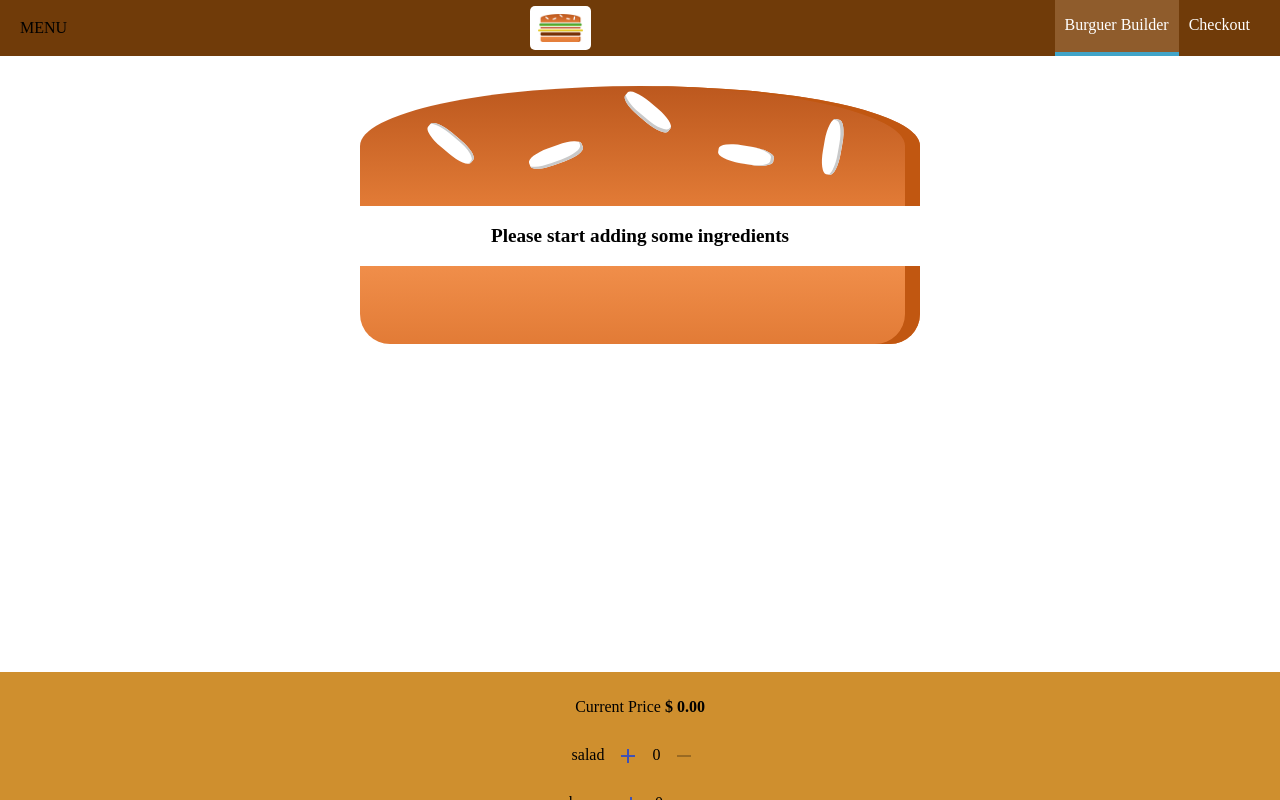
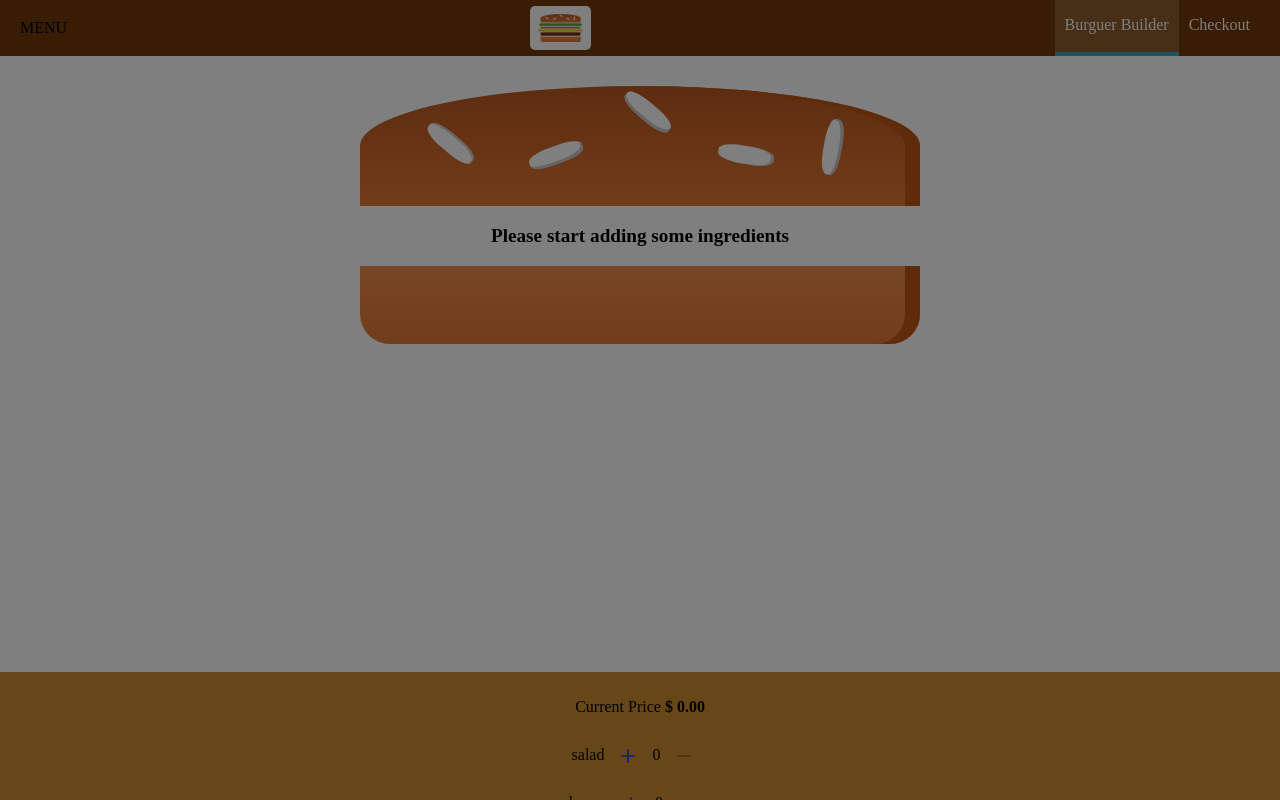
Before and after one commit to lriverd/burguer-builder-course, a React (Create React App) app: page / in a window 1280 px wide. Shown: the top 800 px of the page. Built offline with nearby package versions, Linux system fonts and the light colour scheme.

Commit message:
feat(SideDrawer): SideDrawer was added

```diff
--- a/src/components/Layout/Layout.js
+++ b/src/components/Layout/Layout.js
@@ -1,16 +1,35 @@
-import React from 'react';
+import React, { Component } from 'react'
 
 import Toolbar from '../Navigation/Toolbar/Toolbar'
-import Aux from '../../hoc/Auxiliary';
-import styles from './Layout.module.css';
+import Aux from '../../hoc/Auxiliary'
+import styles from './Layout.module.css'
+import SideDrawer from '../Navigation/SideDrawer/SideDrawer'
 
-const layout = (props) => (
-    <Aux>
-        <Toolbar />
-        <main className={styles.Content}>
-            {props.children}
-        </main>
-    </Aux>
-);
+class Layout extends Component {
+	state = {
+		showSideDrawer: true
+	}
 
-export default layout
+	sideDrawerCloseHandler = () => {
+		this.setState({ showSideDrawer: false })
+	}
+
+	sideDrawerOpenHandler = () => {
+		this.setState({ showSideDrawer: true })
+	}
+
+	render () {
+		return (
+			<Aux>
+				<Toolbar openSideDrawer={this.sideDrawerOpenHandler} />
+				<SideDrawer
+					closed={this.sideDrawerCloseHandler}
+					open={this.state.showSideDrawer}
+				/>
+				<main className={styles.Content}>{this.props.children}</main>
+			</Aux>
+		)
+	}
+}
+
+export default Layout
--- a/src/components/Logo/Logo.module.css
+++ b/src/components/Logo/Logo.module.css
@@ -1,7 +1,7 @@
 .Logo{
     background-color: white;
     padding: 8px;
-    height: 80%;
+    height: 100%;
     box-sizing: border-box;
     border-radius: 5px;
 }
--- a/src/components/Navigation/NavigationItems/NavigationItem/NavigationItem.module.css
+++ b/src/components/Navigation/NavigationItems/NavigationItem/NavigationItem.module.css
@@ -1,19 +1,38 @@
+.NavigationItem {
+    margin: 10px 0;
+    box-sizing: border-box;
+    display: block;
+    width: 100%;
+}
+
+.NavigationItem a{
+    color: #8F5C2C;
+    text-decoration: none;
+    width: 100%;
+    box-sizing: border-box;
+    display: block;
+}
+
+.NavigationItem a:hover,
+.NavigationItem a:active,
+.NavigationItem a.active{
+    color: #40A4C8;
+}
+
+@media (min-width:500px){
     .NavigationItem {
         margin: 0;
-    box-sizing: border-box;
         display: flex;
         height: 100%;
+        width: auto;
         align-items: center;
     }
 
     .NavigationItem a{
         color: white;
-    text-decoration: none;
         height: 100%;
         padding: 16px 10px;
         border-bottom: 4px solid transparent;
-    box-sizing: border-box;
-    display: block;
     }
 
     .NavigationItem a:hover,
@@ -23,3 +42,4 @@
         border-bottom: 4px solid #40A4C8;
         color: white;
     }
+}
--- a/src/components/Navigation/NavigationItems/NavigationItems.module.css
+++ b/src/components/Navigation/NavigationItems/NavigationItems.module.css
@@ -3,6 +3,13 @@
     padding: 0;
     list-style: none;
     display: flex;
+    flex-flow: column;
     align-items: center;
     height: 100%;
 }
+
+@media (min-width: 500px){
+    .NavigationItems {
+        flex-flow: row;
+    }
+}
--- /dev/null
+++ b/src/components/Navigation/SideDrawer/SideDrawer.js
@@ -0,0 +1,31 @@
+import React from 'react'
+
+import styles from './SideDrawer.module.css'
+import Logo from '../../Logo/Logo'
+import NavigationItems from '../NavigationItems/NavigationItems'
+import Backdrop from '../../UI/Backdrop/Backdrop'
+import Aux from '../../../hoc/Auxiliary'
+
+const sideDrawer = props => {
+	let attachedClasses = [styles.SideDrawer, styles.Close]
+
+	if (props.open) {
+		attachedClasses = [styles.SideDrawer, styles.Open]
+	}
+
+	return (
+		<Aux>
+			<Backdrop show={props.open} clicked={props.closed} />
+			<div className={attachedClasses.join(' ')}>
+				<div className={styles.Logo}>
+					<Logo />
+				</div>
+				<nav>
+					<NavigationItems />
+				</nav>
+			</div>
+		</Aux>
+	)
+}
+
+export default sideDrawer
--- /dev/null
+++ b/src/components/Navigation/SideDrawer/SideDrawer.module.css
@@ -0,0 +1,32 @@
+.SideDrawer {
+    position: fixed;
+    width: 280px;
+    max-width: 70%;
+    height: 100%;
+    left: 0;
+    top: 0;
+    z-index: 200;
+    background-color: white;
+    padding: 32px 16px;
+    box-sizing: border-box;
+    transition:  transform 0.3s ease-out;
+}
+
+@media (min-width: 500px) {
+    .SideDrawer {
+        display: none;
+    }
+}
+
+.Open {
+    transform: translateX(0);
+}
+
+.Close {
+    transform: translateX(-100%)
+}
+
+.Logo {
+    height: 11%;
+    margin-bottom: 22px;
+}
--- a/src/components/Navigation/Toolbar/Toolbar.js
+++ b/src/components/Navigation/Toolbar/Toolbar.js
@@ -6,9 +6,11 @@
 
 const toolbar = props => (
 	<header className={styles.Toolbar}>
-		<div>MENU</div>
-		<Logo />
-		<nav>
+		<div onClick={props.openSideDrawer}>MENU</div>
+		<div className={styles.Logo}>
+			<Logo />
+		</div>
+		<nav className={styles.DesktopOnly}>
 			<NavigationItems />
 		</nav>
 	</header>
--- a/src/components/Navigation/Toolbar/Toolbar.module.css
+++ b/src/components/Navigation/Toolbar/Toolbar.module.css
@@ -16,3 +16,13 @@
 .Toolbar nav{
     height: 100%;
 }
+
+.Logo {
+    height: 80%;
+}
+
+@media (max-width: 499px) {
+    .DesktopOnly{
+        display: none;
+    }
+}
```
Also changed, not shown: src/components/Logo/Logo.js (+4 -4 lines). Lines whose indentation alone changed are shown as unchanged.
